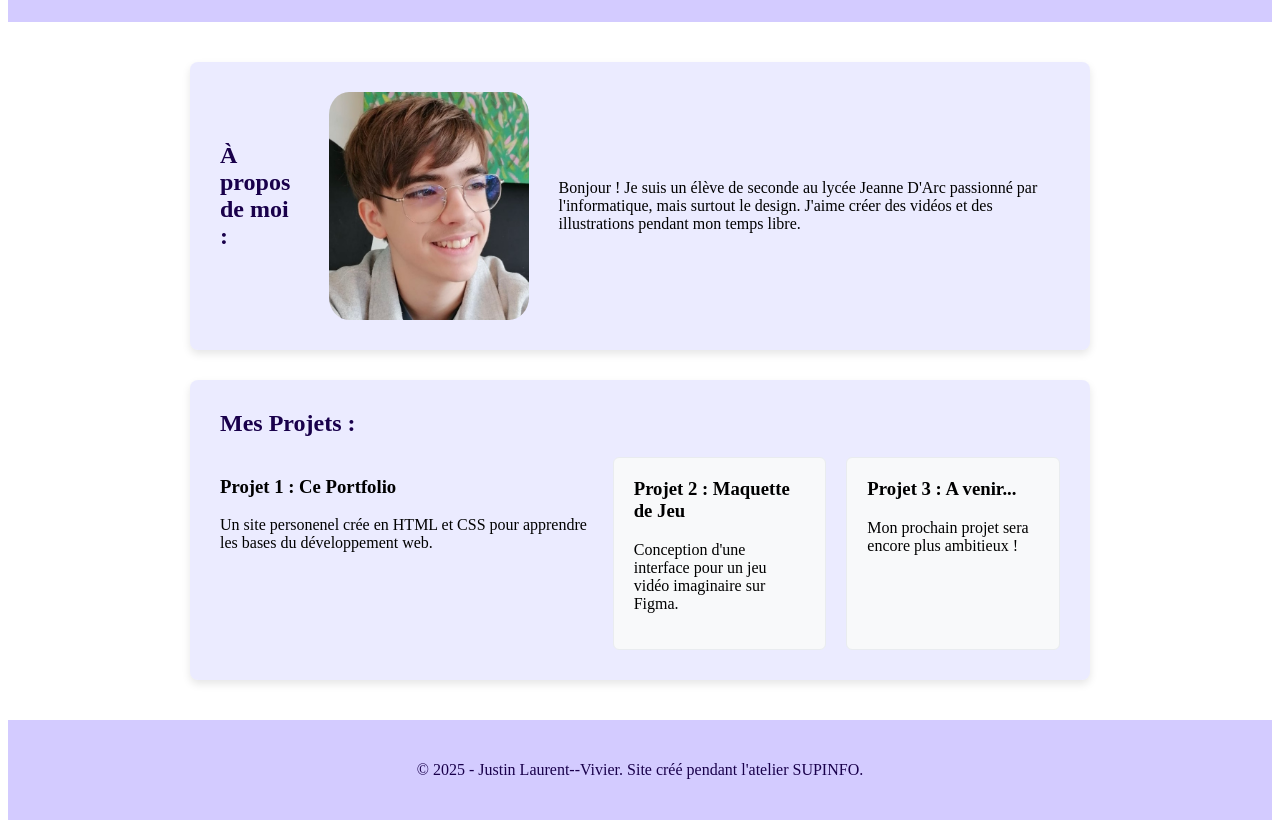
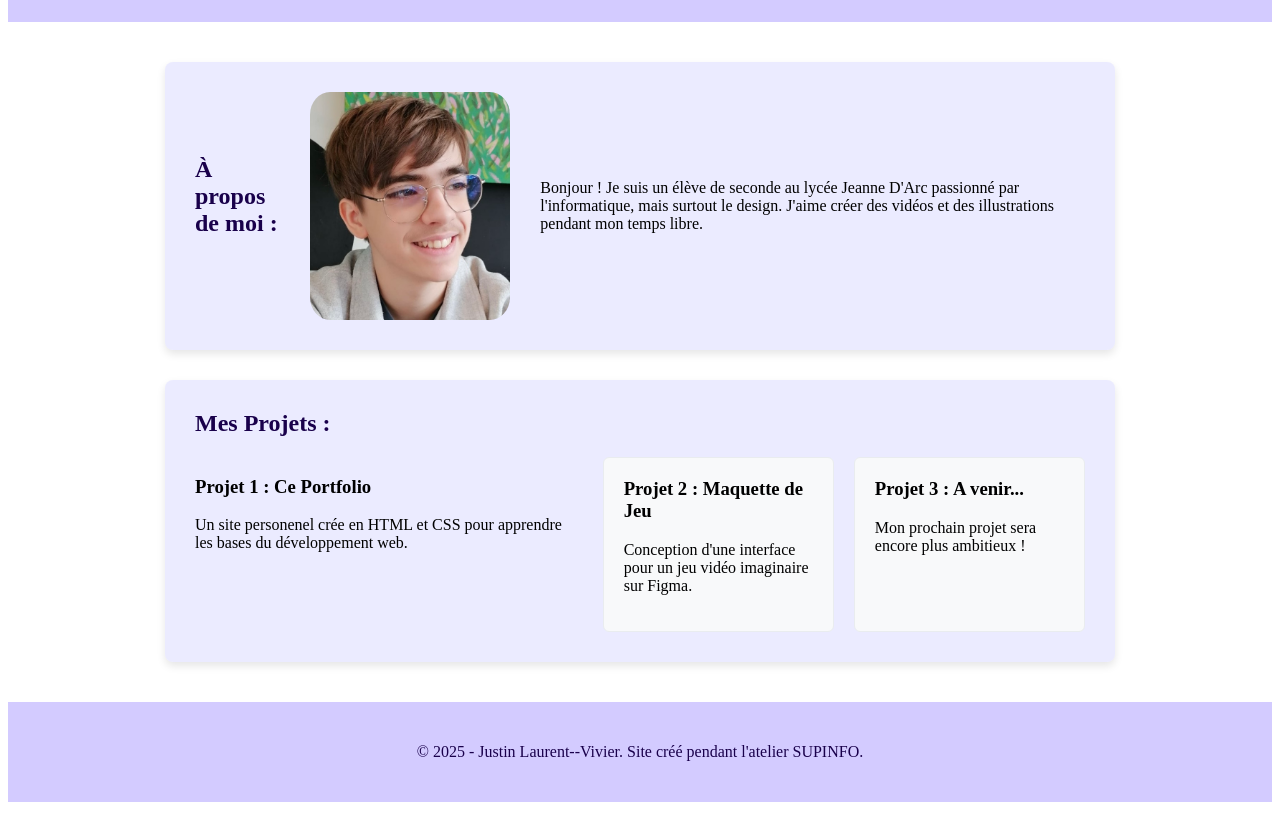
Before and after one commit to JustinLaurentVivier/JustinLaurentVivier.github.io, a plain HTML site: page index.html in a window 1280 px wide. Shown: the part 106-934 px from the top of the page. Drawn offline with Linux system fonts and the light colour scheme.

Commit message:
Update style.css

```diff
--- a/style.css
+++ b/style.css
@@ -6,7 +6,7 @@
  header p{margin: 5px 0 0 0; color: #000000c0}
 
 
- main{max-width: 900px; margin: 40px auto; padding: à 20px;}
+ main{max-width: 950px; margin: 40px auto; padding: à 20px;}
 
 
  section{background-color: #b8b8ff48; margin-bottom: 30px; padding: 30px; border-radius: 8px; box-shadow: 0 4px 8px rgba(0, 0, 0, 0.1)}
```
